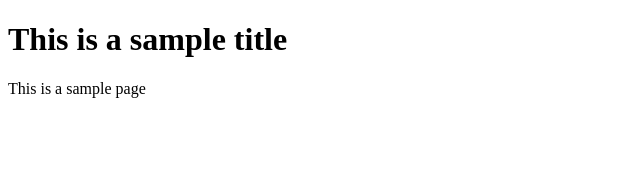
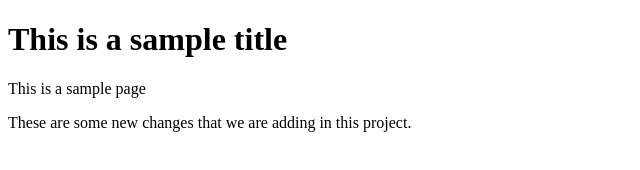
Before and after one commit to VipulPinto/Project, a plain HTML site: page index.html in a window 1280 px wide. Shown: the whole page, without its empty margins (0-640 px from the left). Drawn offline with Linux system fonts and the light colour scheme.

Commit message:
added new features in index.html

```diff
--- a/index.html
+++ b/index.html
@@ -8,5 +8,6 @@
 <body>
     <h1>This is a sample title</h1>
     <p>This is a sample page</p>
+    <p>These are some new changes that we are adding in this project.</p>
 </body>
 </html>
```
